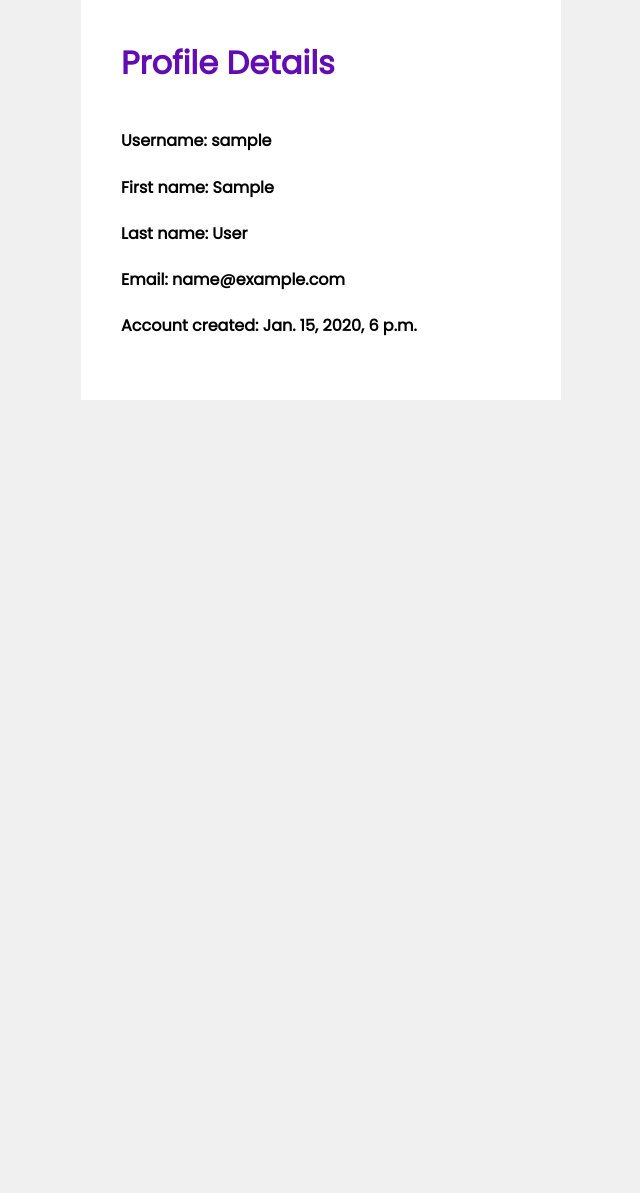
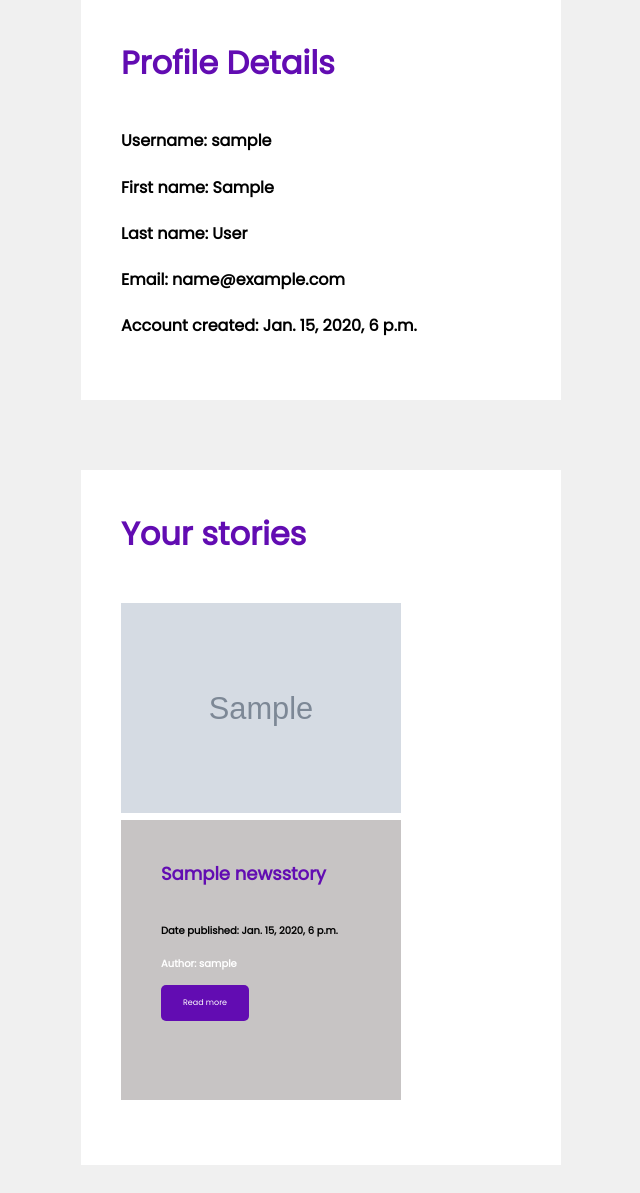
Before and after one commit to SheCodesAus/she-codes-django-news-project-kittypsc, a Django app: page /users/1/ in a window 1280 px wide. Shown: the part 438-1631 px from the top of the page, without its empty margins (319-959 px from the left). Before the commit the page ends 838 px from the top, so only its background shows below. Run offline with Django 4.2, Linux system fonts and the light colour scheme; tables that the repository leaves empty hold one stand-in row (values such as "Sample post"); grey boxes marked "Sample" are stand-in pictures; parts of the project's set-up code (start-up, migrations or seed data) failed here and were passed over.

Commit message:
Saturday 17th Dec

```diff
--- a/she_codes_news/news/models.py
+++ b/she_codes_news/news/models.py
@@ -6,7 +6,7 @@ USER = get_user_model()
 class NewsStory(models.Model):
     title = models.CharField(max_length=200)
     author = models.ForeignKey(
-        USER, on_delete=models.CASCADE
+        USER, on_delete=models.CASCADE, related_name="author_stories"
     )
     first_name = models.CharField(max_length=200, default="")
     last_name = models.CharField(max_length=200, default="")
--- a/she_codes_news/news/templates/news/storyCard.html
+++ b/she_codes_news/news/templates/news/storyCard.html
@@ -8,7 +8,7 @@
             <h3>{{ story.title }}</h3>
             <h5>Date published: {{ story.pub_date }}</h4>
             <h4>Author: {{ story.author }}</h4>
-            <button class="btn-2"><a href="{% url 'news:story' story.id %}"></a>Read more</button>
+            <button type="button" class="btn-2"><a href="{% url 'news:story' story.id %}">Read more</button></a>
 
         </div>
 
--- a/she_codes_news/news/urls.py
+++ b/she_codes_news/news/urls.py
@@ -6,5 +6,6 @@ app_name = 'news'
 urlpatterns = [
     path('', views.IndexView.as_view(), name='index'),
     path('<int:pk>/', views.StoryView.as_view(), name = "story"),
+    path('<int:pk>/edit/', views.StoryEditView.as_view(), name= 'storyEdit'),
     path('add-story/', views.AddStoryView.as_view(), name='newStory'),
 ]
--- a/she_codes_news/static/styles.css
+++ b/she_codes_news/static/styles.css
@@ -179,6 +179,10 @@ p {
     cursor: pointer;
 }
 
+.btn-2 a{
+    color: #fff;
+}
+
 .btn-3 {
     display: flex;
     align-items: center;
@@ -238,7 +242,7 @@ p {
 }
 
 .section-2-sub-1 img {
-    justify-content: left;
+    justify-content: center;
     margin: 0;
     width: 280px;
     height: 160px;
@@ -306,6 +310,13 @@ p {
     padding: 5px;
     justify-content: center;
 
+}
+
+.story-card-img img {
+    /* display: inline;
+    position: relative; */
+    justify-content: center;
+    width: 280px;
 }
 
 .story-card-text {
@@ -453,3 +464,10 @@ p {
     color:rgb(98, 12, 178);
     padding-bottom: 20px;
 }
+
+/* footer *{
+    display: block;
+    background-color: rgb(140, 59, 216);
+    width: 100%;
+    padding: 20px;
+} */
--- a/she_codes_news/templates/base.html
+++ b/she_codes_news/templates/base.html
@@ -51,4 +51,5 @@
         <script src="https://cdn.jsdelivr.net/npm/bootstrap@4.3.1/dist/js/bootstrap.min.js" integrity="sha384-JjSmVgyd0p3pXB1rRibZUAYoIIy6OrQ6VrjIEaFf/nJGzIxFDsf4x0xIM+B07jRM" crossorigin="anonymous"></script> {% endcomment %}
 
     </body>
+
 </html>
--- a/she_codes_news/users/forms.py
+++ b/she_codes_news/users/forms.py
@@ -6,7 +6,7 @@ class CustomUserCreationForm(UserCreationForm):
 
     class Meta:
         model = CustomUser
-        fields = ['username', 'email']
+        fields = ['username', 'first_name', 'last_name', 'email', ]
 
 class CustomUserChangeForm(UserChangeForm):
 
--- a/she_codes_news/users/templates/users/accountView.html
+++ b/she_codes_news/users/templates/users/accountView.html
@@ -12,4 +12,20 @@
         <h4>Account created: {{ user.date_joined }}</h4>
     </div>
 </div>
+
+<div class="user">
+    <div class="user-main">
+        <h3>Your stories</h3>
+        <div id="author_stories">
+            {% if user.author_stories %}
+                {% for story in user.author_stories.all %}
+                    {% include 'news/storyCard.html' with story=story %}
+                {% endfor %}
+            {% else %}
+                <h4>No stories are available.</h4>
+            {% endif %}
+        </div>
+    </div>
+</div>
+
 {% endblock %}
```
Also changed, not shown: she_codes_news/news/templates/news/newsstory_form.html (added, +15 -0 lines), she_codes_news/news/views.py (+24 -1 lines), she_codes_news/news/migrations/0006_alter_newsstory_author.py (added).
